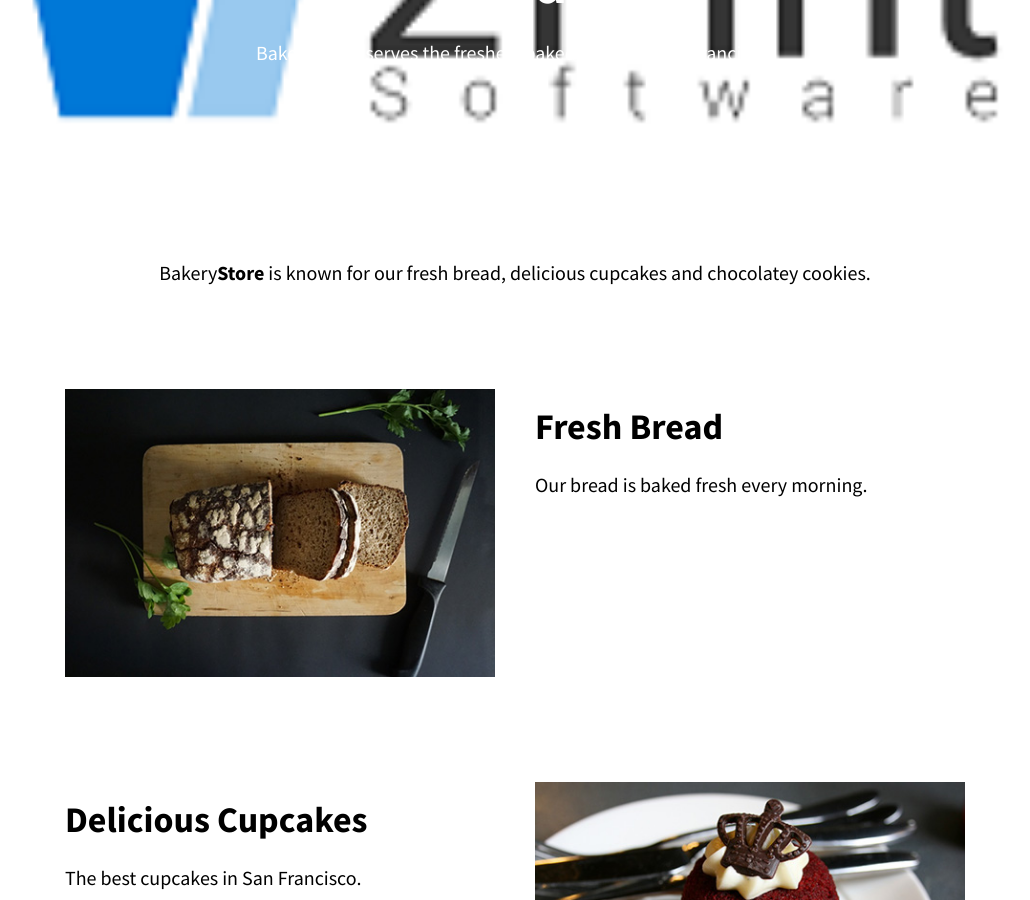
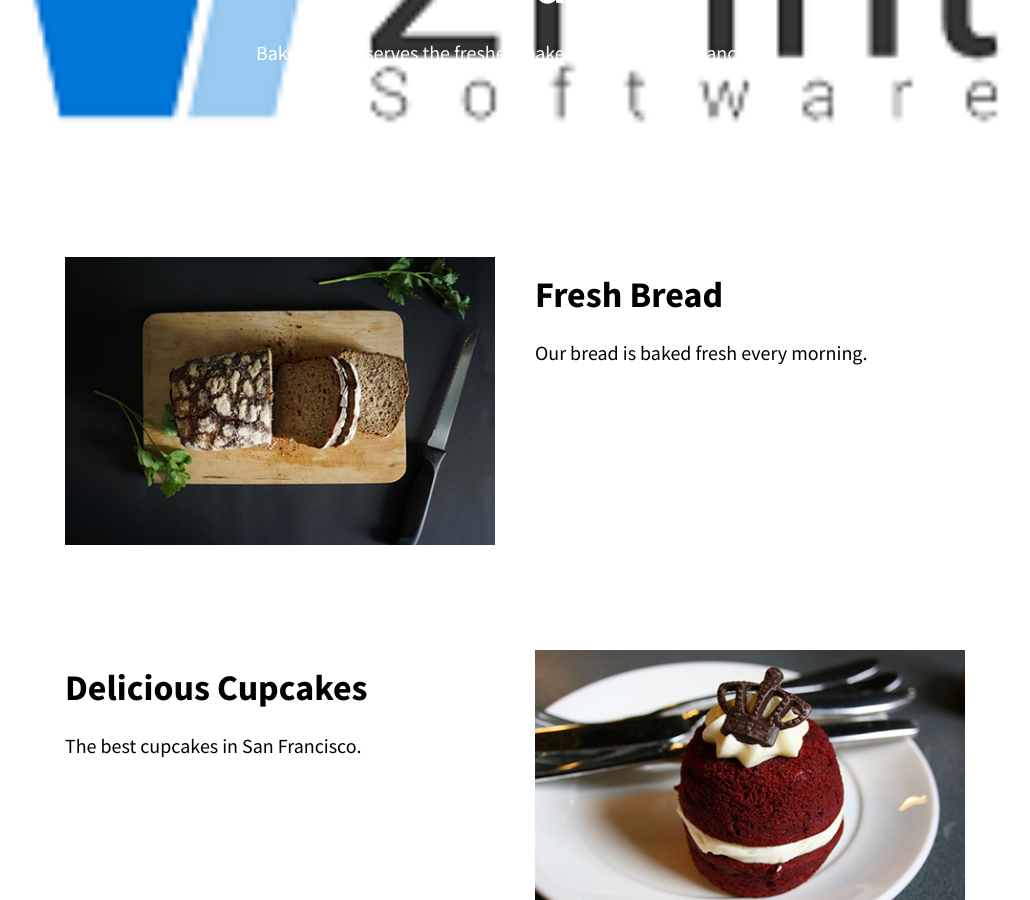
Before and after one commit to RoseSmithTest/2PintTest.github.io, a Jekyll site: the page built from index.html, in a window 1280 px wide and 900 px high, scrolled down 321 px. Shown: the whole window, without its empty margins (125-1155 px from the left). Built offline with Jekyll 4.4.1, drawn with Linux system fonts in a browser that asks for light colours; part of the change alters nothing that is shown.

Commit message:
Update index.html

```diff
--- a/index.html
+++ b/index.html
@@ -1,6 +1,6 @@
 ---
 layout: default
-title: Home
+title: 2Pint Documentation
 navigation_weight: 1
 ---
 <section class="hero">
@@ -10,7 +10,7 @@ navigation_weight: 1
 	</div>
 </section>
 <div class="container">
-	<p class="post-hero center-text spacing">Bakery<strong>Store</strong> is known for our fresh bread, delicious cupcakes and chocolatey cookies.</p>
+
 </div>
 <div class="container">
 	<div class="columns spacing">
```
